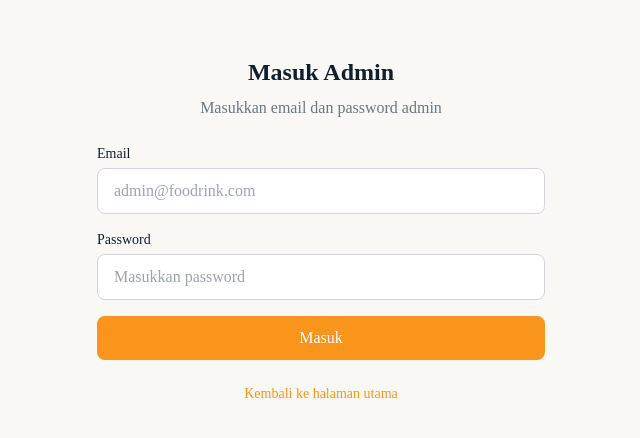
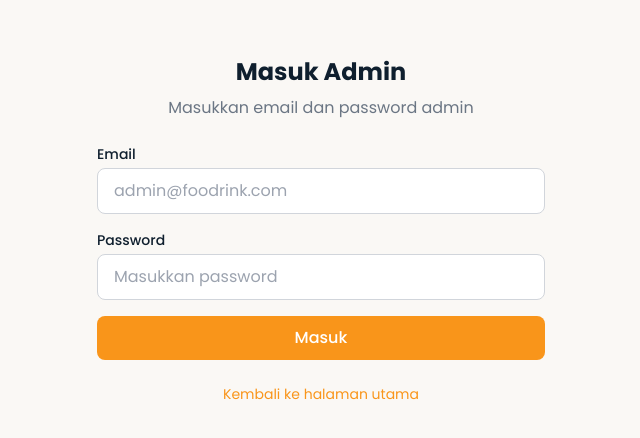
Before and after one commit to adhambrgh/foodrink, a Next.js app: page /admin/login in a window 1280 px wide. Shown: the part 170-608 px from the top of the page, without its empty margins (319-959 px from the left). Built offline with nearby package versions, Linux system fonts and the light colour scheme.

Commit message:
chore: force Poppins font across admin

```diff
--- a/src/app/admin/(auth)/login/layout.tsx
+++ b/src/app/admin/(auth)/login/layout.tsx
@@ -1,14 +1,3 @@
-import { Inter, Plus_Jakarta_Sans } from 'next/font/google';
-
-const inter = Inter({ subsets: ['latin'], variable: '--font-inter' });
-const jakarta = Plus_Jakarta_Sans({ subsets: ['latin'], variable: '--font-jakarta', weight: ['600', '700'] });
-
 export default function AdminLoginLayout({ children }: { children: React.ReactNode }) {
-  return (
-    <html lang="id" className={`${inter.variable} ${jakarta.variable}`}>
-      <body className="min-h-screen bg-surface text-foreground antialiased">
-        {children}
-      </body>
-    </html>
-  );
+  return <>{children}</>;
 }
--- a/src/app/admin/(dashboard)/layout.tsx
+++ b/src/app/admin/(dashboard)/layout.tsx
@@ -1,13 +1,9 @@
-import { Inter, Plus_Jakarta_Sans } from 'next/font/google';
 import Link from 'next/link';
 import Image from 'next/image';
 import { Store } from 'lucide-react';
 import { createClient } from '@/lib/supabase/server';
 import { redirect } from 'next/navigation';
 import { AdminNav, MobileAdminNav } from './admin-nav';
-
-const inter = Inter({ subsets: ['latin'], variable: '--font-inter' });
-const jakarta = Plus_Jakarta_Sans({ subsets: ['latin'], variable: '--font-jakarta', weight: ['600', '700'] });
 
 async function getProfile(userId: string) {
   const supabase = createClient();
@@ -33,7 +29,7 @@ export default async function AdminDashboardLayout({ children }: { children: Rea
   }
 
   return (
-    <div className={`${inter.variable} ${jakarta.variable} grid min-h-screen grid-cols-1 bg-surface text-foreground md:grid-cols-[14rem_minmax(0,1fr)]`}>
+    <div className="grid min-h-screen grid-cols-1 bg-surface text-foreground md:grid-cols-[14rem_minmax(0,1fr)]">
       {/* Sidebar kiri */}
       <aside className="hidden min-h-screen flex-col border-r border-border bg-surface md:flex">
         <AdminNav />
--- a/src/app/admin/layout.tsx
+++ b/src/app/admin/layout.tsx
@@ -1,14 +1,3 @@
-import { Inter, Plus_Jakarta_Sans } from 'next/font/google';
-
-const inter = Inter({ subsets: ['latin'], variable: '--font-inter' });
-const jakarta = Plus_Jakarta_Sans({ subsets: ['latin'], variable: '--font-jakarta', weight: ['600', '700'] });
-
 export default function AdminRootLayout({ children }: { children: React.ReactNode }) {
-  return (
-    <html lang="id" className={`${inter.variable} ${jakarta.variable}`}>
-      <body className="min-h-screen bg-surface text-foreground antialiased">
-        {children}
-      </body>
-    </html>
-  );
+  return <>{children}</>;
 }
--- a/src/app/layout.tsx
+++ b/src/app/layout.tsx
@@ -17,7 +17,7 @@ export const metadata = {
 export default function RootLayout({ children }: { children: React.ReactNode }) {
   return (
     <html lang="id" className={poppins.variable}>
-      <body className="bg-surface text-text min-h-screen font-poppins antialiased">
+      <body className="bg-surface text-text min-h-screen font-sans antialiased">
         <a
           href="#main-content"
           className="sr-only focus:not-sr-only focus:absolute focus:top-4 focus:left-4 z-50 px-4 py-2 bg-primary text-white rounded-md"
--- a/tailwind.config.js
+++ b/tailwind.config.js
@@ -38,6 +38,8 @@ module.exports = {
       },
       fontFamily: {
         sans: ['var(--font-poppins)', 'system-ui', 'sans-serif'],
+        heading: ['var(--font-poppins)', 'system-ui', 'sans-serif'],
+        mono: ['var(--font-poppins)', 'system-ui', 'sans-serif'],
       },
       spacing: {
         'space-xs': '0.25rem',
```
